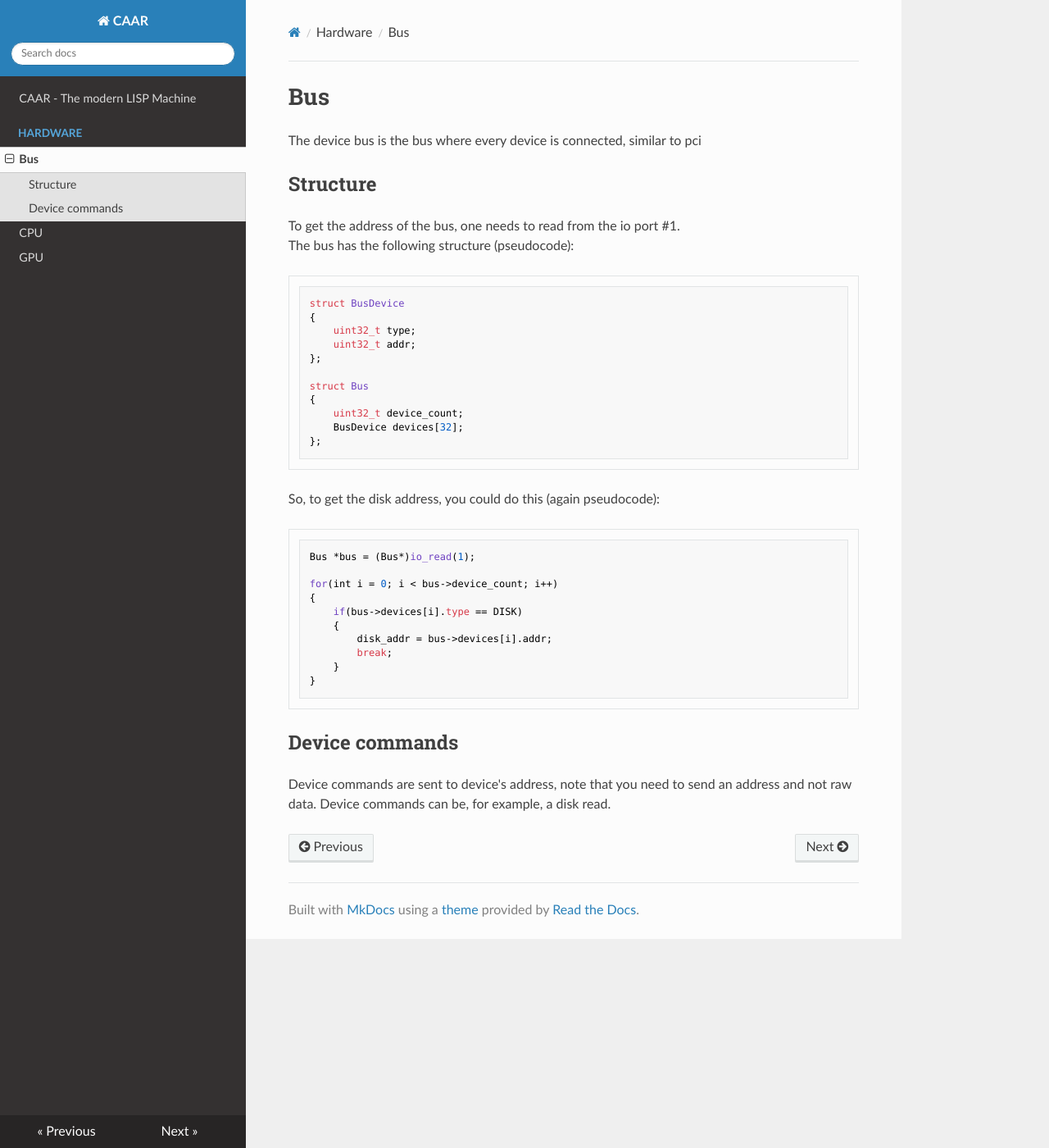
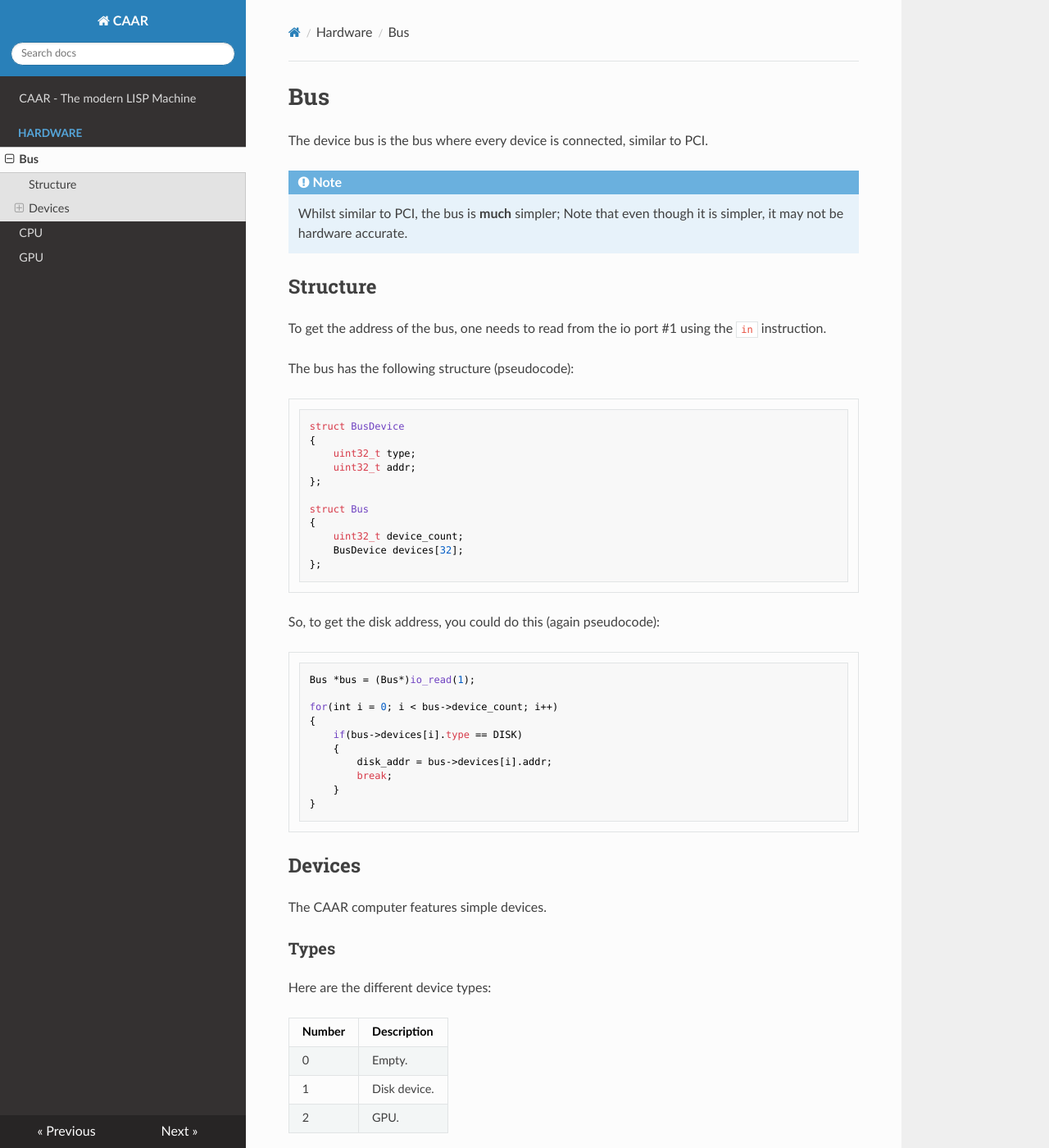
Before and after one commit to caar-machine/caar, an MkDocs documentation site: the page built from docs/hardware/bus.md, in a window 1280 px wide and 1400 px high. Shown: the whole window at 82% size. Built offline with MkDocs 1.6.1, drawn with Linux system fonts in a browser that asks for light colours; nearby versions of some CDN libraries; some of the changed text lies outside the part shown.

Commit message:
We do a little documenting

````diff
--- a/docs/hardware/bus.md
+++ b/docs/hardware/bus.md
@@ -1,9 +1,12 @@
 # Bus
-The device bus is the bus where every device is connected, similar to pci
+The device bus is the bus where every device is connected, similar to PCI.
+
+!!! Note
+	Whilst similar to PCI, the bus is **much** simpler; Note that even though it is simpler, it may not be hardware accurate.
 
 ## Structure
-To get the address of the bus, one needs to read from the io port #1.
-<br />
+To get the address of the bus, one needs to read from the io port #1 using the `in` instruction.
+
 The bus has the following structure (pseudocode):
 ```c
 struct BusDevice
@@ -34,6 +37,20 @@ for(int i = 0; i < bus->device_count; i++)
 }
 ```
 
-## Device commands
-Device commands are sent to device's address, note that you need to send an address and not raw data.
-Device commands can be, for example, a disk read.
+## Devices
+The CAAR computer features simple devices.
+
+### Types
+
+Here are the different device types:
+
+| Number | Description  |
+| ------ | ------------ |
+| 0      | Empty.       |
+| 1      | Disk device. |
+| 2      | GPU.         |
+
+### Commands
+
+Commands are performed by writing to a device's address.
+Commands for devices are specified in their own documentation page in the HARDWARE section.
````
Also changed, not shown: docs/hardware/cpu.md (+1 -1 lines), docs/hardware/gpu.md (renamed from docs/hardware/video.md, +4 -0 lines).
